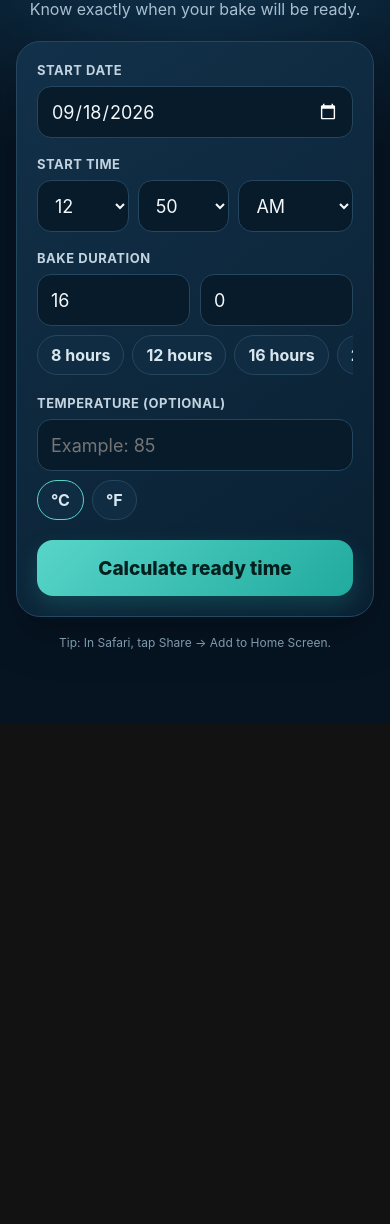
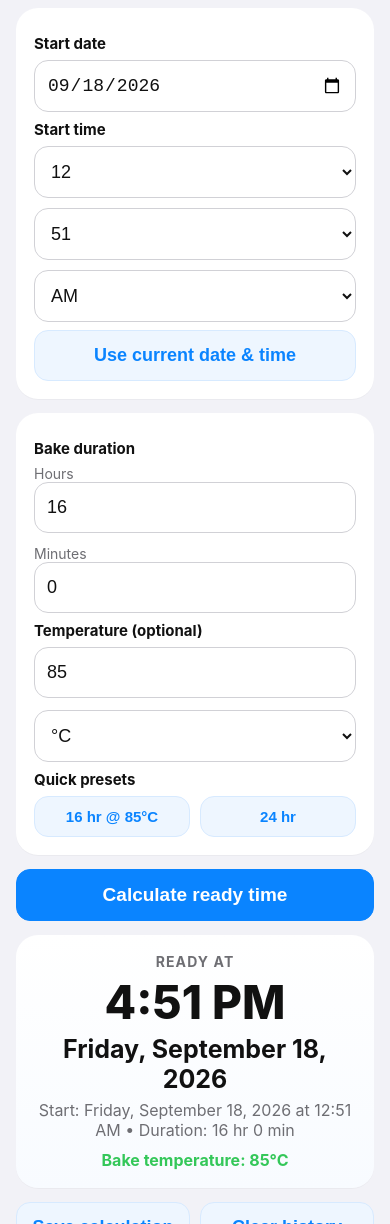
Before and after one commit to jose65hugo-droid/bake-time-calculator, a plain HTML site: page index.html in a window 390 px wide. Shown: the part 120-1344 px from the top of the page. Before the commit the page ends 844 px from the top, so only its background shows below. Drawn offline with Linux system fonts and the light colour scheme.

Commit message:
Add files via upload

```diff
--- a/index.html
+++ b/index.html
@@ -2,57 +2,274 @@
 <html lang="en">
 <head>
 <meta charset="utf-8">
-  <meta name="viewport" content="width=device-width,initial-scale=1,viewport-fit=cover">
-  <meta name="theme-color" content="#071a2d">
+<meta name="viewport" content="width=device-width, initial-scale=1, viewport-fit=cover">
+<meta name="theme-color" content="#0a84ff">
 <title>Bake Time Calculator</title>
 <style>
-    :root{color-scheme:dark;--bg:#061422;--card:#0d2438;--card2:#12314a;--text:#f4f8fb;--muted:#a9bfd0;--accent:#58d5c9;--accent2:#21aa9e;--line:#25465f;--danger:#ffbd73}
-    *{box-sizing:border-box}body{margin:0;min-height:100vh;font-family:ui-rounded,"SF Pro Rounded",-apple-system,BlinkMacSystemFont,"Segoe UI",sans-serif;background:radial-gradient(circle at 50% -10%,#164566 0,var(--bg) 42%);color:var(--text)}
-    main{width:min(100%,560px);margin:auto;padding:max(22px,env(safe-area-inset-top)) 16px max(32px,env(safe-area-inset-bottom))}
-    header{text-align:center;margin:8px 0 22px}.icon{font-size:42px;line-height:1}h1{font-size:clamp(27px,7vw,38px);margin:8px 0 6px;letter-spacing:-.04em}header p{margin:0;color:var(--muted)}
-    .card{background:linear-gradient(145deg,rgba(18,49,74,.98),rgba(10,32,50,.98));border:1px solid var(--line);border-radius:24px;padding:20px;box-shadow:0 18px 45px rgba(0,0,0,.28)}
-    label,.label{display:block;font-size:13px;font-weight:750;color:#c2d3df;letter-spacing:.04em;text-transform:uppercase;margin:0 0 8px}.field{margin-bottom:18px}
-    input,select,button{font:inherit}input,select{width:100%;height:52px;border-radius:14px;border:1px solid var(--line);background:#081b2b;color:var(--text);padding:0 13px;font-size:18px;outline:none}input:focus,select:focus{border-color:var(--accent);box-shadow:0 0 0 3px rgba(88,213,201,.16)}
-    .time-grid{display:grid;grid-template-columns:1fr 1fr 1.25fr;gap:9px}.duration-grid{display:grid;grid-template-columns:1fr 1fr;gap:10px}
-    .quick{display:flex;gap:8px;overflow:auto;padding-bottom:2px;margin-top:9px}.quick button{flex:0 0 auto;border:1px solid var(--line);background:#102c43;color:#d8e6ee;padding:9px 13px;border-radius:999px;font-weight:700}
-    .calculate{width:100%;border:0;border-radius:16px;min-height:56px;background:linear-gradient(135deg,var(--accent),var(--accent2));color:#03201e;font-size:19px;font-weight:850;box-shadow:0 9px 22px rgba(33,170,158,.24)}.calculate:active{transform:translateY(1px)}
-    .result{display:none;margin-top:18px;border:1px solid rgba(88,213,201,.5);background:rgba(7,31,42,.72);border-radius:20px;padding:20px;text-align:center}.result.show{display:block}.result .small{color:var(--muted);font-size:13px;text-transform:uppercase;letter-spacing:.08em;font-weight:800}.result .day{font-size:21px;font-weight:800;margin-top:7px}.result .ready{font-size:clamp(37px,11vw,54px);line-height:1.08;color:var(--accent);font-weight:900;letter-spacing:-.04em;margin:4px 0 8px}.result .details{color:#c6d6e1}.warning{color:var(--danger);font-size:14px;margin-top:10px;display:none}
-    footer{text-align:center;color:#7f9aad;font-size:12px;margin-top:18px}
-    @media (max-width:360px){.card{padding:16px}.time-grid{gap:6px}input,select{padding:0 9px}}
+  :root{
+    --bg:#f2f2f7; --card:#ffffff; --text:#111111; --muted:#6e6e73;
+    --blue:#0a84ff; --blue2:#5ac8fa; --border:#d1d1d6; --green:#34c759;
+  }
+  *{box-sizing:border-box}
+  body{
+    margin:0; font-family:-apple-system,BlinkMacSystemFont,"SF Pro Display","Segoe UI",sans-serif;
+    background:var(--bg); color:var(--text);
+  }
+  .wrap{max-width:680px;margin:0 auto;padding:18px 16px 40px}
+  h1{font-size:30px;margin:8px 0 18px}
+  .sub{color:var(--muted);margin-top:-10px;margin-bottom:18px}
+  .card{
+    background:var(--card); border-radius:22px; padding:18px; margin:14px 0;
+    box-shadow:0 1px 0 rgba(0,0,0,.03);
+  }
+  .label{font-weight:700;font-size:15px;margin:8px 0 7px}
+  .grid2{display:grid;grid-template-columns:1fr 1fr;gap:12px}
+  .grid3{display:grid;grid-template-columns:1fr 1fr 1fr;gap:10px}
+  input, select, button{
+    width:100%; border-radius:14px; border:1px solid var(--border); background:#fff;
+    padding:14px 12px; font-size:18px; color:var(--text);
+  }
+  button{font-weight:700;cursor:pointer}
+  .primary{background:var(--blue);color:#fff;border-color:var(--blue);font-size:19px}
+  .secondary{background:#eef6ff;color:var(--blue);border-color:#d7eaff}
+  .preset{padding:11px;font-size:15px}
+  .result{
+    text-align:center; background:linear-gradient(180deg,#ffffff,#f8fbff);
+  }
+  .ready{color:var(--muted);font-size:14px;text-transform:uppercase;letter-spacing:.08em;font-weight:700}
+  .time{font-size:52px;line-height:1.05;font-weight:800;margin:8px 0}
+  .date{font-size:25px;font-weight:750}
+  .meta{color:var(--muted);margin-top:6px}
+  .temp{font-weight:700;color:var(--green);margin-top:10px}
+  .row{display:flex;gap:10px}
+  .row>*{flex:1}
+  .history-item{padding:12px 0;border-top:1px solid #eee}
+  .history-item:first-child{border-top:0}
+  .small{font-size:14px;color:var(--muted)}
+  .pill{
+    display:inline-block;background:#eef6ff;color:var(--blue);padding:7px 10px;border-radius:999px;
+    font-weight:700;font-size:13px;margin-right:6px;margin-bottom:6px
+  }
+  @media (max-width:520px){
+    .grid2,.grid3{grid-template-columns:1fr}
+    .time{font-size:46px}
+  }
+  .elapsed-controls{display:grid;grid-template-columns:1fr 1fr 1fr;gap:10px}
+  .elapsed-controls select{min-width:0}
 </style>
 </head>
 <body>
-<main>
-  <header><div class="icon">♨️</div><h1>Bake Time Calculator</h1><p>Know exactly when your bake will be ready.</p></header>
-  <section class="card">
-    <div class="field"><label for="startDate">Start date</label><input id="startDate" type="date"></div>
-    <div class="field"><span class="label">Start time</span><div class="time-grid"><select id="startHour" aria-label="Hour"></select><select id="startMinute" aria-label="Minute"></select><select id="meridiem" aria-label="AM or PM"><option>AM</option><option>PM</option></select></div></div>
-    <div class="field"><span class="label">Bake duration</span><div class="duration-grid"><div><input id="durationHours" type="number" min="0" max="999" step="1" value="16" inputmode="numeric" aria-label="Duration hours"></div><div><input id="durationMinutes" type="number" min="0" max="59" step="1" value="0" inputmode="numeric" aria-label="Duration minutes"></div></div><div class="quick" aria-label="Common durations"><button type="button" data-hours="8">8 hours</button><button type="button" data-hours="12">12 hours</button><button type="button" data-hours="16">16 hours</button><button type="button" data-hours="24">24 hours</button></div></div>
-    <div class="field"><label for="temperature">Temperature (optional)</label><input id="temperature" type="number" inputmode="decimal" placeholder="Example: 85"><div class="quick"><button type="button" data-temp-unit="°C">°C</button><button type="button" data-temp-unit="°F">°F</button></div></div>
-    <button class="calculate" id="calculate" type="button">Calculate ready time</button>
-    <div class="warning" id="warning" role="alert"></div>
-    <div class="result" id="result" aria-live="polite"><div class="small">Bake will be ready</div><div class="day" id="readyDay"></div><div class="ready" id="readyTime"></div><div class="details" id="readyDetails"></div></div>
+<div class="wrap">
+  <h1>Bake Time Calculator</h1>
+  <div class="sub">Enter when the bake starts and how long it runs. The finish time is shown in AM/PM.</div>
+
+  <div class="card">
+    <div class="label">Start date</div>
+    <input id="startDate" type="date">
+
+    <div class="label">Start time</div>
+    <div class="grid3">
+      <select id="hour"></select>
+      <select id="minute"></select>
+      <select id="ampm"><option>AM</option><option>PM</option></select>
+    </div>
+
+    <div style="height:8px"></div>
+    <button class="secondary" id="nowBtn">Use current date & time</button>
+  </div>
+
+  <div class="card">
+    <div class="label">Bake duration</div>
+    <div class="grid2">
+      <div>
+        <div class="small">Hours</div>
+        <input id="hours" type="number" min="0" step="1" value="16">
+      </div>
+      <div>
+        <div class="small">Minutes</div>
+        <input id="mins" type="number" min="0" max="59" step="1" value="0">
+      </div>
+    </div>
+
+    <div class="label">Temperature (optional)</div>
+    <div class="grid2">
+      <input id="temp" type="number" step="1" value="85">
+      <select id="tempUnit"><option value="C">°C</option><option value="F">°F</option></select>
+    </div>
+
+    <div class="label">Quick presets</div>
+    <div class="row">
+      <button class="preset secondary" data-h="16" data-m="0" data-t="85">16 hr @ 85°C</button>
+      <button class="preset secondary" data-h="24" data-m="0" data-t="">24 hr</button>
+    </div>
+  </div>
+
+  <button class="primary" id="calcBtn">Calculate ready time</button>
+
+  <div class="card result" id="resultCard">
+    <div class="ready">Ready at</div>
+    <div class="time" id="resultTime">—</div>
+    <div class="date" id="resultDate">Enter a start time</div>
+    <div class="meta" id="resultMeta"></div>
+    <div class="temp" id="resultTemp"></div>
+  </div>
+
+  <div class="row">
+    <button class="secondary" id="saveBtn">Save calculation</button>
+    <button class="secondary" id="clearBtn">Clear history</button>
+  </div>
+
+  <div class="card">
+    <div class="label">Saved bakes</div>
+    <div id="history"><div class="small">No saved calculations yet.</div></div>
+  </div>
+  <section class="card" aria-labelledby="elapsedHeading">
+    <h2 id="elapsedHeading" style="font-size:22px;margin:0 0 8px">Time to Time</h2>
+    <p class="small">Find how much time has passed. If the end time is earlier, it is counted as the next day. Matching times mean 0 minutes.</p>
+    <form id="elapsedForm">
+      <div class="label">Start time</div>
+      <div class="elapsed-controls">
+        <select id="elapsedStartHour" aria-label="Start hour"></select>
+        <select id="elapsedStartMinute" aria-label="Start minute"></select>
+        <select id="elapsedStartPeriod" aria-label="Start AM or PM"><option>AM</option><option selected>PM</option></select>
+      </div>
+      <div class="label">End time</div>
+      <div class="elapsed-controls">
+        <select id="elapsedEndHour" aria-label="End hour"></select>
+        <select id="elapsedEndMinute" aria-label="End minute"></select>
+        <select id="elapsedEndPeriod" aria-label="End AM or PM"><option>AM</option><option selected>PM</option></select>
+      </div>
+      <button class="primary" type="submit" style="margin-top:16px">Calculate elapsed time</button>
+    </form>
+    <div class="result" role="status" aria-live="polite" aria-atomic="true" style="border-radius:14px;padding:18px 10px;margin-top:16px">
+      <div class="ready">Time passed</div>
+      <div id="elapsedResult" style="font-size:32px;font-weight:800;margin:8px 0"></div>
+      <div class="meta" id="elapsedMeta"></div>
+    </div>
   </section>
-  <footer>Tip: In Safari, tap Share → Add to Home Screen.</footer>
-</main>
+
+</div>
+
 <script>
-  const $=id=>document.getElementById(id);let tempUnit='°C';
-  for(let h=1;h<=12;h++) $('startHour').add(new Option(String(h),String(h)));
-  for(let m=0;m<60;m+=5) $('startMinute').add(new Option(String(m).padStart(2,'0'),String(m)));
-  function setNow(){const n=new Date(),m=Math.round(n.getMinutes()/5)*5; if(m===60)n.setHours(n.getHours()+1,0);else n.setMinutes(m);$('startDate').value=[n.getFullYear(),String(n.getMonth()+1).padStart(2,'0'),String(n.getDate()).padStart(2,'0')].join('-');const h=n.getHours();$('startHour').value=String(h%12||12);$('startMinute').value=String(n.getMinutes());$('meridiem').value=h>=12?'PM':'AM'}
+function pad(n){return String(n).padStart(2,'0')}
+const hourSel=document.getElementById('hour');
+const minSel=document.getElementById('minute');
+for(let h=1;h<=12;h++){hourSel.insertAdjacentHTML('beforeend',`<option>${h}</option>`)}
+for(let m=0;m<60;m++){minSel.insertAdjacentHTML('beforeend',`<option value="${m}">${pad(m)}</option>`)}
+
+function setNow(){
+  const d=new Date();
+  document.getElementById('startDate').value=`${d.getFullYear()}-${pad(d.getMonth()+1)}-${pad(d.getDate())}`;
+  let h=d.getHours(), ap=h>=12?'PM':'AM';
+  h=h%12||12;
+  hourSel.value=h; minSel.value=d.getMinutes(); document.getElementById('ampm').value=ap;
+}
 setNow();
-  document.querySelectorAll('[data-hours]').forEach(b=>b.onclick=()=>{$('durationHours').value=b.dataset.hours;$('durationMinutes').value=0});
-  document.querySelectorAll('[data-temp-unit]').forEach(b=>b.onclick=()=>{tempUnit=b.dataset.tempUnit;document.querySelectorAll('[data-temp-unit]').forEach(x=>x.style.borderColor=x===b?'var(--accent)':'var(--line)')});document.querySelector('[data-temp-unit="°C"]').click();
+
+document.getElementById('nowBtn').onclick=setNow;
+
+document.querySelectorAll('.preset').forEach(b=>b.onclick=()=>{
+  document.getElementById('hours').value=b.dataset.h;
+  document.getElementById('mins').value=b.dataset.m;
+  document.getElementById('temp').value=b.dataset.t;
+  document.getElementById('tempUnit').value='C';
+  calculate();
+});
+
+let lastResult=null;
+function getStart(){
+  const date=document.getElementById('startDate').value;
+  if(!date) return null;
+  let h=parseInt(hourSel.value,10), m=parseInt(minSel.value,10);
+  const ap=document.getElementById('ampm').value;
+  if(ap==='AM' && h===12)h=0;
+  if(ap==='PM' && h!==12)h+=12;
+  const [y,mo,da]=date.split('-').map(Number);
+  return new Date(y,mo-1,da,h,m,0,0);
+}
+function fmtTime(d){
+  return d.toLocaleTimeString([], {hour:'numeric',minute:'2-digit',hour12:true});
+}
+function fmtDate(d){
+  return d.toLocaleDateString([], {weekday:'long',month:'long',day:'numeric',year:'numeric'});
+}
 function calculate(){
-    $('warning').style.display='none';const date=$('startDate').value,hours=Number($('durationHours').value),minutes=Number($('durationMinutes').value),hour12=Number($('startHour').value),minute=Number($('startMinute').value);
-    if(!date||!Number.isFinite(hours)||!Number.isFinite(minutes)||hours<0||minutes<0||minutes>59||(hours===0&&minutes===0)){showError('Enter a valid bake duration.');return}
-    let hour=hour12%12+($('meridiem').value==='PM'?12:0);const [y,mo,d]=date.split('-').map(Number);const start=new Date(y,mo-1,d,hour,minute);const ready=new Date(start.getTime()+(hours*60+minutes)*60000);
-    if(Number.isNaN(ready.getTime())){showError('Check the start date and time.');return}
-    $('readyDay').textContent=ready.toLocaleDateString(undefined,{weekday:'long',month:'long',day:'numeric',year:start.getFullYear()!==ready.getFullYear()?'numeric':undefined});$('readyTime').textContent=ready.toLocaleTimeString(undefined,{hour:'numeric',minute:'2-digit'});
-    const temp=$('temperature').value.trim();$('readyDetails').textContent=`Started ${start.toLocaleDateString(undefined,{month:'short',day:'numeric'})} at ${start.toLocaleTimeString(undefined,{hour:'numeric',minute:'2-digit'})} • ${hours} hr ${minutes} min${temp?' • '+temp+tempUnit:''}`;$('result').classList.add('show');$('result').scrollIntoView({behavior:'smooth',block:'nearest'});
+  const start=getStart();
+  if(!start)return;
+  const h=Math.max(0,parseInt(document.getElementById('hours').value||0,10));
+  const m=Math.max(0,parseInt(document.getElementById('mins').value||0,10));
+  const end=new Date(start.getTime()+(h*60+m)*60000);
+  const temp=document.getElementById('temp').value;
+  const unit=document.getElementById('tempUnit').value;
+  document.getElementById('resultTime').textContent=fmtTime(end);
+  document.getElementById('resultDate').textContent=fmtDate(end);
+  document.getElementById('resultMeta').textContent=`Start: ${fmtDate(start)} at ${fmtTime(start)} • Duration: ${h} hr ${m} min`;
+  document.getElementById('resultTemp').textContent=temp?`Bake temperature: ${temp}°${unit}`:'';
+  lastResult={start:start.toISOString(),end:end.toISOString(),h,m,temp,unit};
 }
-  function showError(message){$('warning').textContent=message;$('warning').style.display='block';$('result').classList.remove('show')}
-  $('calculate').onclick=calculate;document.addEventListener('keydown',e=>{if(e.key==='Enter')calculate()});
+document.getElementById('calcBtn').onclick=calculate;
+calculate();
+
+function loadHistory(){
+  const items=JSON.parse(localStorage.getItem('bakeHistory')||'[]');
+  const box=document.getElementById('history');
+  if(!items.length){box.innerHTML='<div class="small">No saved calculations yet.</div>';return;}
+  box.innerHTML=items.map(x=>{
+    const s=new Date(x.start), e=new Date(x.end);
+    const t=x.temp?`<span class="pill">${x.temp}°${x.unit}</span>`:'';
+    return `<div class="history-item">
+      <div><strong>${fmtTime(e)}</strong> — ${fmtDate(e)}</div>
+      <div class="small">Started ${fmtTime(s)} • ${x.h} hr ${x.m} min</div>
+      <div>${t}</div>
+    </div>`;
+  }).join('');
+}
+document.getElementById('saveBtn').onclick=()=>{
+  calculate(); if(!lastResult)return;
+  const items=JSON.parse(localStorage.getItem('bakeHistory')||'[]');
+  items.unshift(lastResult);
+  localStorage.setItem('bakeHistory',JSON.stringify(items.slice(0,25)));
+  loadHistory();
+};
+document.getElementById('clearBtn').onclick=()=>{
+  localStorage.removeItem('bakeHistory'); loadHistory();
+};
+loadHistory();
+</script>
+<script>
+function elapsedMinutes(startHour,startMinute,startPeriod,endHour,endMinute,endPeriod){
+  const start=(startHour%12+(startPeriod==='PM'?12:0))*60+startMinute;
+  const end=(endHour%12+(endPeriod==='PM'?12:0))*60+endMinute;
+  return (end-start+1440)%1440;
+}
+function elapsedText(total){
+  const hours=Math.floor(total/60), minutes=total%60;
+  const parts=[];
+  if(hours)parts.push(hours+' '+(hours===1?'hour':'hours'));
+  if(minutes || !hours)parts.push(minutes+' '+(minutes===1?'minute':'minutes'));
+  return parts.join(' ');
+}
+function updateElapsed(){
+  const read=(side)=>{
+    const h=Number(document.getElementById('elapsed'+side+'Hour').value);
+    const m=Number(document.getElementById('elapsed'+side+'Minute').value);
+    const p=document.getElementById('elapsed'+side+'Period').value;
+    return {h,m,p,clock:(h%12+(p==='PM'?12:0))*60+m,label:h+':'+pad(m)+' '+p};
+  };
+  const s=read('Start'),e=read('End');
+  document.getElementById('elapsedResult').textContent=elapsedText(elapsedMinutes(s.h,s.m,s.p,e.h,e.m,e.p));
+  document.getElementById('elapsedMeta').textContent=s.label+' to '+e.label+(e.clock<s.clock?' (next day)':' (same day)');
+}
+for(const side of ['Start','End']){
+  const hour=document.getElementById('elapsed'+side+'Hour');
+  const minute=document.getElementById('elapsed'+side+'Minute');
+  for(let h=1;h<=12;h++)hour.add(new Option(h,h));
+  for(let m=0;m<60;m++)minute.add(new Option(pad(m),m));
+  hour.value=side==='Start'?'6':'8';
+}
+document.getElementById('elapsedForm').addEventListener('submit',event=>{event.preventDefault();updateElapsed();});
+document.getElementById('elapsedForm').addEventListener('change',updateElapsed);
+updateElapsed();
 </script>
 </body>
 </html>
```
Lines whose indentation alone changed are shown as unchanged.
